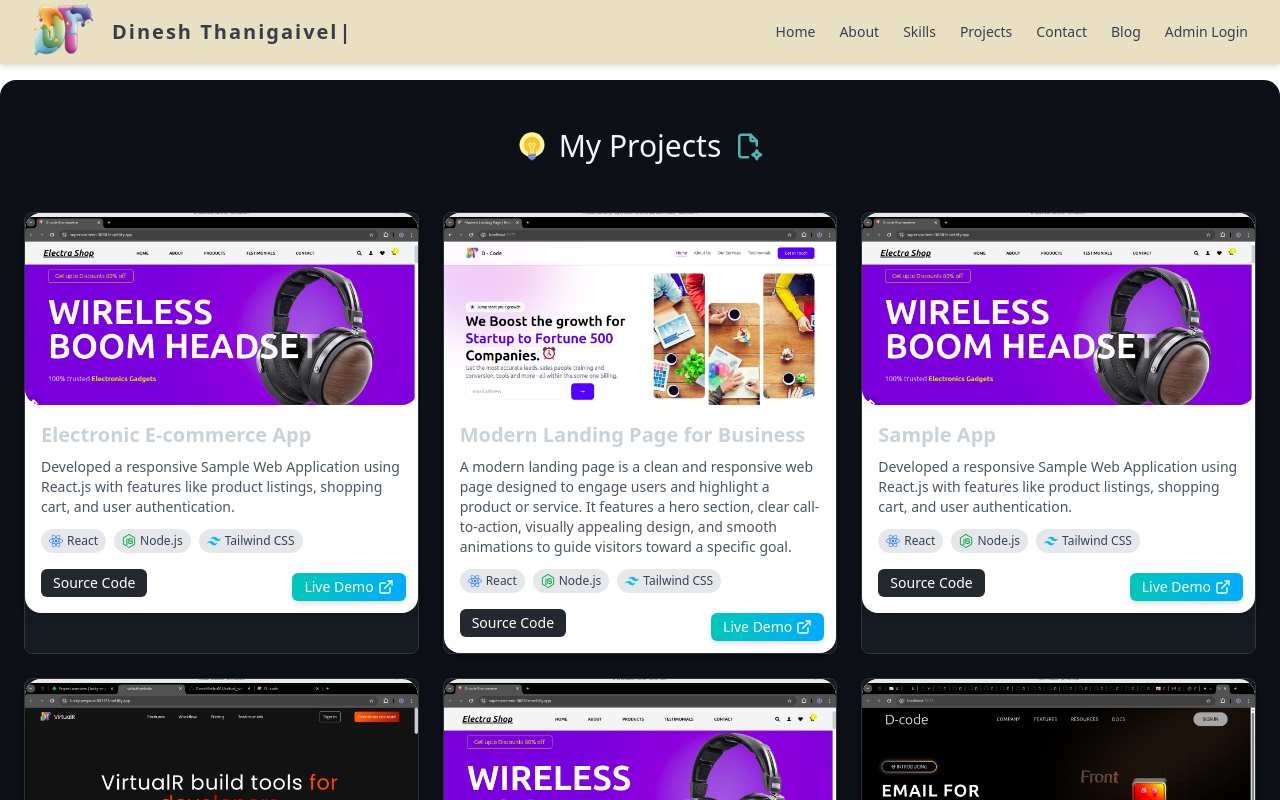
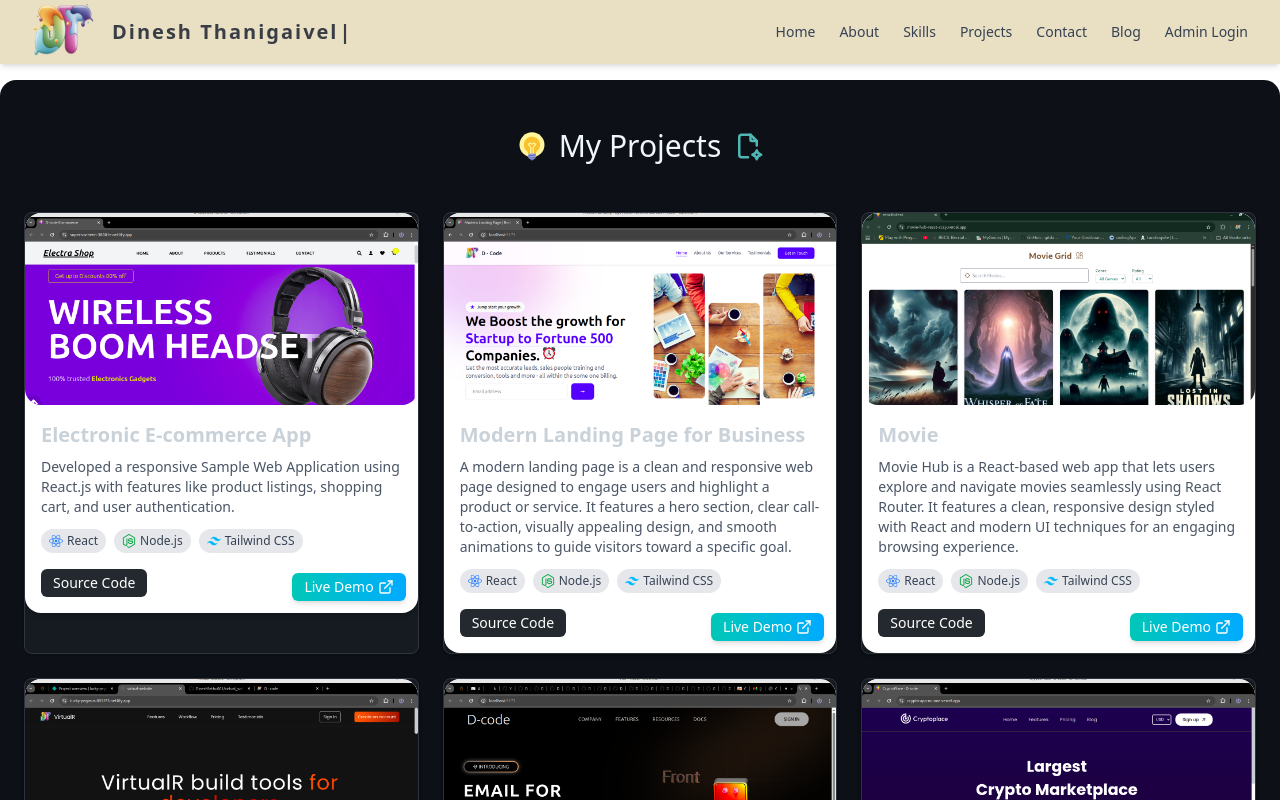
Before and after one commit to DineshSethu001/PORTFOLIO, a React (Vite) app: page /projects in a window 1280 px wide. Built offline with nearby package versions, Linux system fonts and the light colour scheme; a web font is replaced by a local one.

Commit message:
2 projects updated

```diff
--- a/src/pages/project/ProjectAsset.js
+++ b/src/pages/project/ProjectAsset.js
@@ -1,10 +1,13 @@
 import { FaReact, FaNodeJs } from "react-icons/fa";
-import { SiTailwindcss } from "react-icons/si";
+import { SiTailwindcss, SiStyledcomponents } from "react-icons/si";
+
+import mix from '../../assets/project_images/mix.png'
 import e1 from "../../assets/project_images/e1.png";
 import modernPage from '../../assets/project_images/modern_page.png'
 import vi from '../../assets/project_images/vi1.png'
 import crypto_app from '../../assets/project_images/crypt_app.png'
 import Email from '../../assets/project_images/Email.png'
+import movie from '../../assets/project_images/movie.png'
 
 const projectAsset = [
   {
@@ -33,17 +36,16 @@ const projectAsset = [
     code: "https://github.com/DineshSethu001/react_Ecommerce",
   },
    {
-    title: "Sample App",
-    description:
-      "Developed a responsive Sample Web Application using React.js with features like product listings, shopping cart, and user authentication.",
+    title: "Movie",
+    description: "Movie Hub is a React-based web app that lets users explore and navigate movies seamlessly using React Router. It features a clean, responsive design styled with React and modern UI techniques for an engaging browsing experience.",
     tech: [
       { name: "React", icon: FaReact, color: "text-blue-500" },
       { name: "Node.js", icon: FaNodeJs, color: "text-green-600" },
       { name: "Tailwind CSS", icon: SiTailwindcss, color: "text-sky-400" },
     ],
-    image: e1,
-    demo: "https://super-vacherin-38881e.netlify.app/",
-    code: "https://github.com/DineshSethu001/react_Ecommerce",
+    image: movie,
+    demo: "https://movie-hub-react-cccy.vercel.app/",
+    code: "https://github.com/DineshSethu001/movieHub_react",
   },
    {
     title: "Virtual Business Website",
@@ -58,19 +60,7 @@ const projectAsset = [
     demo: "https://lucky-pegasus-055f75.netlify.app/",
     code: "https://github.com/DineshSethu001/virtual_website",
   },
-   {
-    title: "Sample App",
-    description:
-      "Developed a responsive Sample Web Application using React.js with features like product listings, shopping cart, and user authentication.",
-    tech: [
-      { name: "React", icon: FaReact, color: "text-blue-500" },
-      { name: "Node.js", icon: FaNodeJs, color: "text-green-600" },
-      { name: "Tailwind CSS", icon: SiTailwindcss, color: "text-sky-400" },
-    ],
-    image: e1,
-    demo: "https://super-vacherin-38881e.netlify.app/",
-    code: "https://github.com/DineshSethu001/react_Ecommerce",
-  },
+
    {
     title: "3d_website",
     description:
@@ -97,6 +87,20 @@ const projectAsset = [
     demo: "https://crypto-app-nu-one.vercel.app/",
     code: "https://github.com/DineshSethu001/Crypto_app",
   },
+  {
+    title: "MixMaster",
+    description:
+      "Mixing fruits and vegetables is a smart way to boost nutrition, combining vitamins, minerals, and antioxidants from both. Fruits add natural sweetness and energy, while vegetables provide fiber and phytonutrients that support digestion and immunity, making colorful combos like spinach with berries both tasty and nourishing.",
+    tech : [
+  { name: "React", icon: FaReact, color: "text-blue-500" },
+  { name: "Node.js", icon: FaNodeJs, color: "text-green-600" },
+  { name: "Tailwind CSS", icon: SiTailwindcss, color: "text-sky-400" },
+  { name: "Styled Components", icon: SiStyledcomponents, color: "text-pink-500" },
+],
+    image: mix,
+    demo: "https://mix-master-six.vercel.app/",
+    code: "https://github.com/DineshSethu001/mixMaster",
+  }
 ];
 
 export default projectAsset;
```
Also changed, not shown: src/assets/project_images/mix.png (added), src/assets/project_images/movie.png (added).
